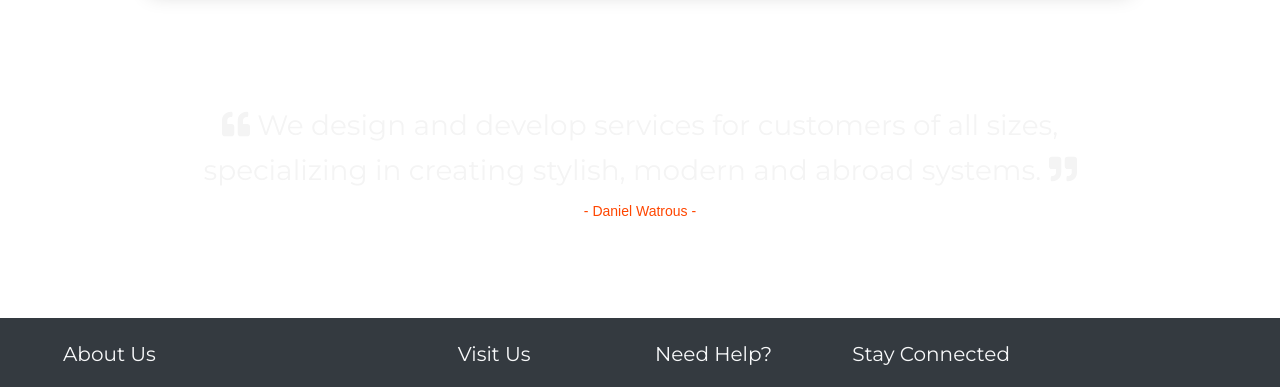
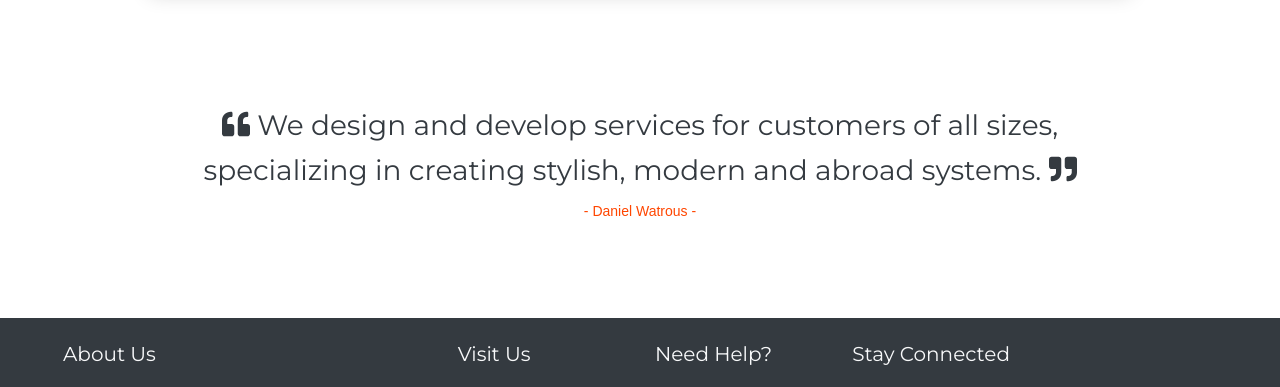
Before and after one commit to Bankgrammer/project2, a plain HTML site: page index.html in a window 1280 px wide. Shown: the part 3626-4013 px from the top of the page. Drawn offline with nearby package versions, Linux system fonts and the light colour scheme.

Commit message:
Update index.html

```diff
--- a/index.html
+++ b/index.html
@@ -333,7 +333,7 @@
 
             <div id="tech-statement" class="text-center">
 
-              <h3 class="text-center"><i class="fa fa-quote-left"></i> We design and develop services for customers of
+              <h3 class="text-center text-dark"><i class="fa fa-quote-left"></i> We design and develop services for customers of
                 all sizes, <br>
                 specializing in creating stylish, modern and abroad systems. <i class="fa fa-quote-right"></i>
               </h3 cla>
```
